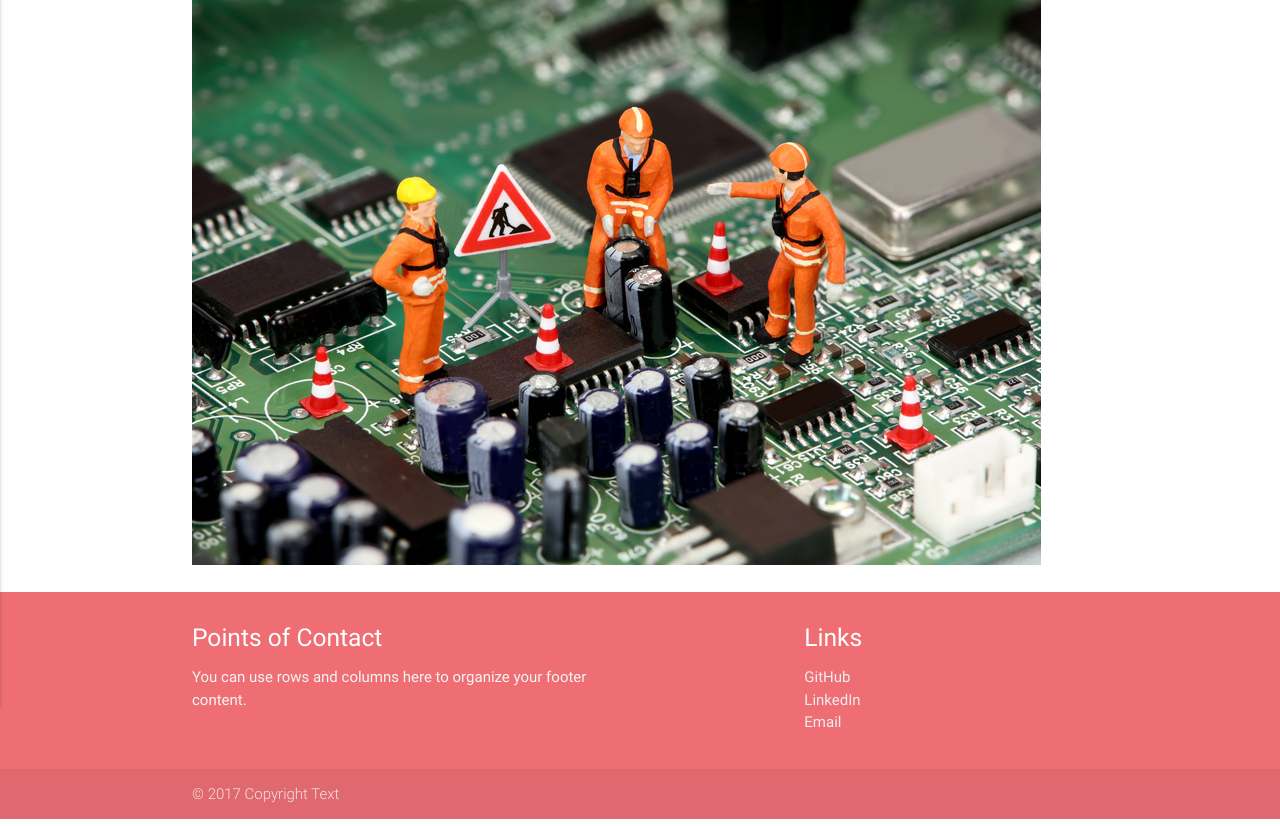
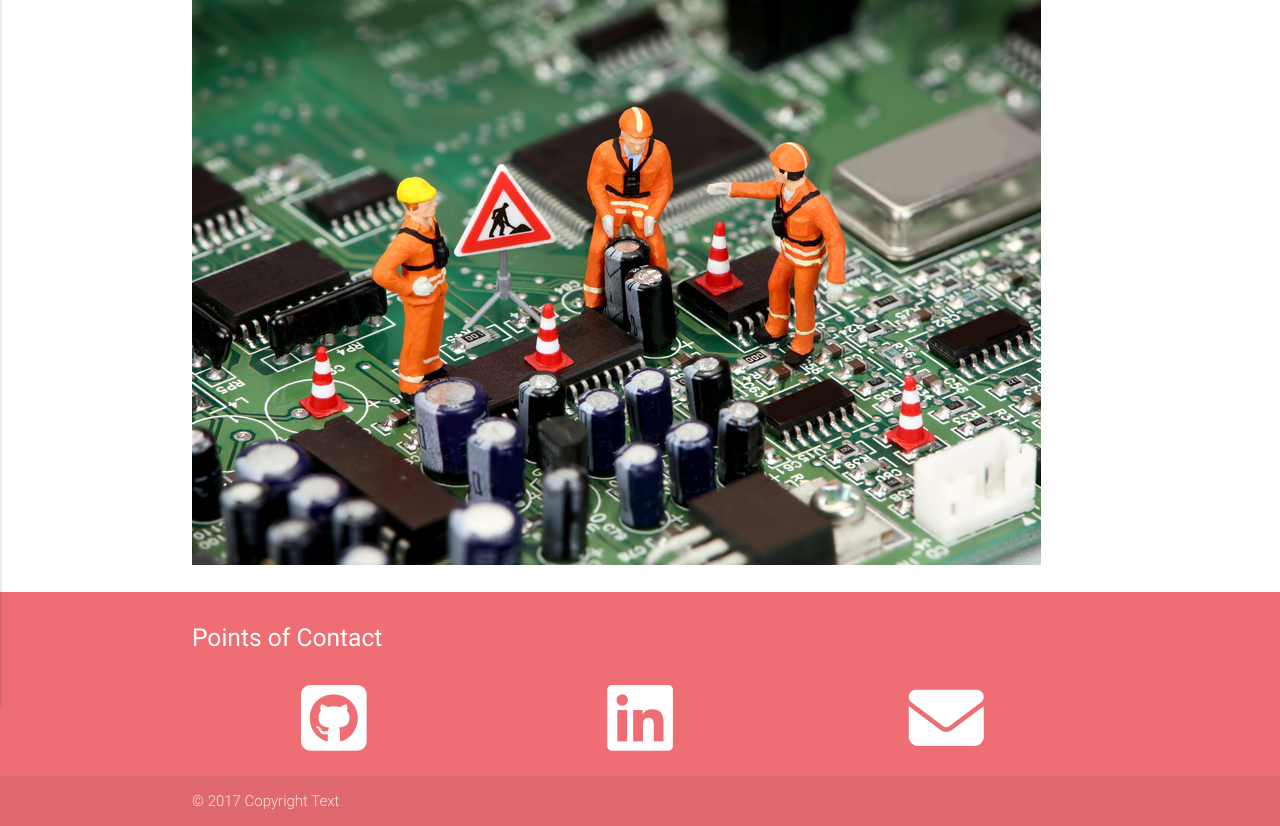
Before and after one commit to afranco07/new_portfolio_site, a Django app: a page that uses templates/portfolio/base.html in a window 1280 px wide. Shown: the part 153-979 px from the top of the page. Run offline with Django 3.2, Linux system fonts and the light colour scheme; some libraries are stand-ins or nearby versions.

Commit message:
Added footer icons and links to their sites

```diff
--- /dev/null
+++ b/static/css/footerStyles.css
@@ -0,0 +1,7 @@
+div > a > i {
+    color: white;
+}
+
+div > a > i:hover {
+    color: lightgrey;
+}
--- a/templates/portfolio/base.html
+++ b/templates/portfolio/base.html
@@ -7,6 +7,8 @@
         <link type="text/css" rel="stylesheet" href="{% static "css/materialize.css" %}"  media="screen,projection"/>
         <meta name="viewport" content="width=device-width, initial-scale=1.0"/>
         <link href="https://fonts.googleapis.com/icon?family=Material+Icons" rel="stylesheet">
+        <script src="https://use.fontawesome.com/c98ff6bbb9.js"></script>
+        <link type="text/css" rel="stylesheet" href="{% static "css/footerStyles.css" %}">
     </head>
     <body>
         <nav>
@@ -34,15 +36,17 @@
                 <div class="row">
                     <div class="col l6 s12">
                         <h5 class="white-text">Points of Contact</h5>
-                        <p class="grey-text text-lighten-4">You can use rows and columns here to organize your footer content.</p>
                     </div>
-                    <div class="col l4 offset-l2 s12">
-                        <h5 class="white-text">Links</h5>
-                        <ul>
-                            <li><a class="grey-text text-lighten-3" href="http://github.com/afranco07" target="_blank">GitHub</a></li>
-                            <li><a class="grey-text text-lighten-3" href="http://linkedin.com/in/afranco07" target="_blank">LinkedIn</a></li>
-                            <li><a class="grey-text text-lighten-3" href="#!" target="_blank">Email</a></li>
-                        </ul>
+                </div>
+                <div class="row">
+                    <div class="col s4 center-align">
+                        <a href="#" id="githubIcon"><i class="fa fa-github-square fa-5x" aria-hidden="true"></i></a>
+                    </div>
+                    <div class="col s4 center-align">
+                        <a href="http://linkedin.com/in/afranco07"><i class="fa fa-linkedin-square fa-5x" aria-hidden="true"></i></a>
+                    </div>
+                    <div class="col s4 center-align">
+                        <a href="#"><i class="fa fa-envelope fa-5x" aria-hidden="true"></i></a>
                     </div>
                 </div>
             </div>
```
